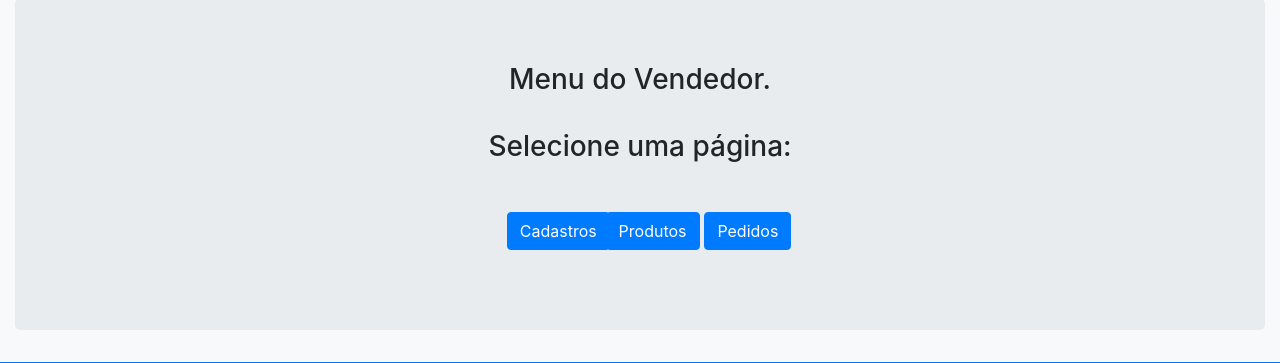
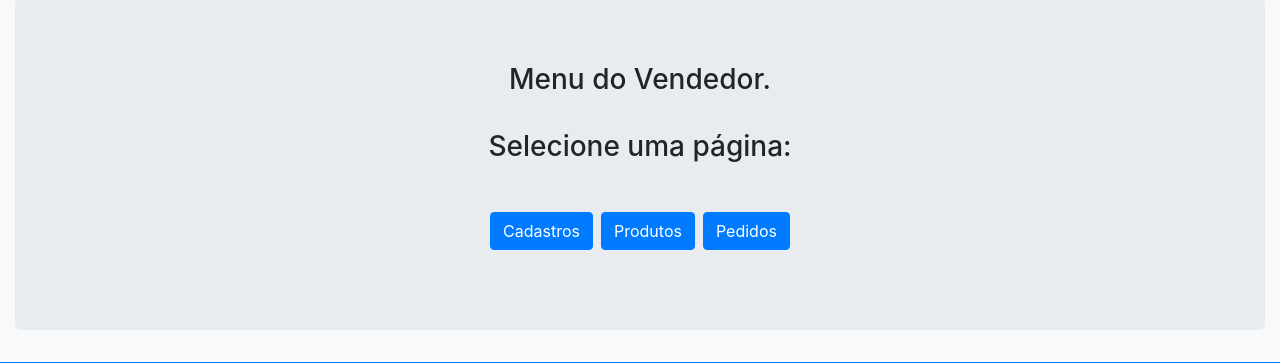
Before and after one commit to Luansouzas/projeto, a PHP site: page /vendedor.php in a window 1280 px wide. Shown: the part 268-631 px from the top of the page. Run offline with PHP 8.4, Linux system fonts and the light colour scheme; the visitor is signed in with stand-in values (Sample User, id 1); some libraries are stand-ins or nearby versions.

Commit message:
ajusta a página do vendedor

```diff
--- a/vendedor.php
+++ b/vendedor.php
@@ -35,13 +35,13 @@ if ($_SESSION['tipo']=="vendedor"){
 			<h3>Menu do Vendedor. <br><br> Selecione uma página:</h3>
 			<div class="row justify-content-center mt-5 mx-auto">
 
-				<div class="col-1">
+				<div class="">
 					<a class="btn btn-primary mb-3" href="cadastrovend.php">Cadastros</a>
 				</div>
-				<div class="col-1">
+				<div class="ml-2">
 					<a class="btn btn-primary mb-3" href="produtosvend.php">Produtos</a>
 				</div>
-				<div class="col-1">
+				<div class="ml-2">
 					<a class="btn btn-primary mb-3" href="pedidosvend.php">Pedidos</a>
 				</div>
 			</div>
```
